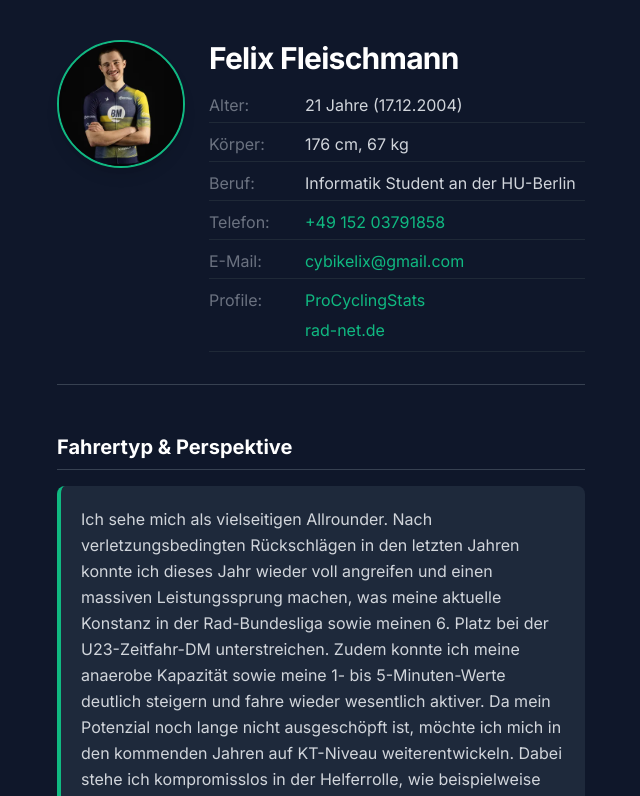
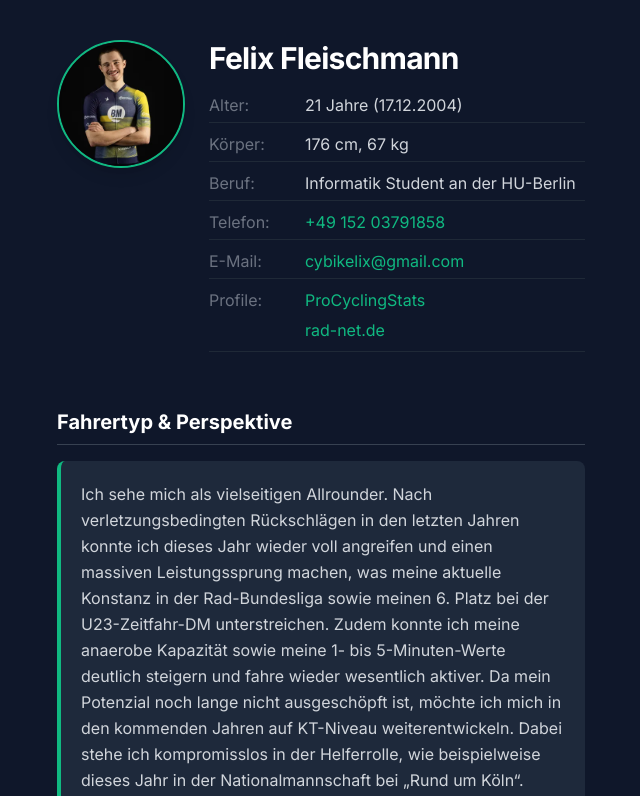
Before and after one commit to CyBikeLix/BewerbungBogenFelixFleischmann, a Svelte app: page / in a window 1280 px wide. Shown: the top 796 px of the page, without its empty margins (319-959 px from the left). Built offline with nearby package versions, Linux system fonts and the light colour scheme; what chartjs-plugin-zoom would draw is missing.

Commit message:
Remove section border under profile list

```diff
--- a/src/App.svelte
+++ b/src/App.svelte
@@ -36,7 +36,7 @@
 
 <main class="max-w-xl mx-auto min-h-screen bg-brand-dark text-white p-4 sm:p-6 space-y-12 pb-24 font-sans leading-relaxed">
 
-  <section class="space-y-6 pt-4 border-b border-gray-700 pb-8">
+  <section class="space-y-6 pt-4 pb-2">
     <div class="flex flex-col md:flex-row items-center md:items-start gap-6">
       <button
         on:click={() => showPhotoLightbox = true}
```
